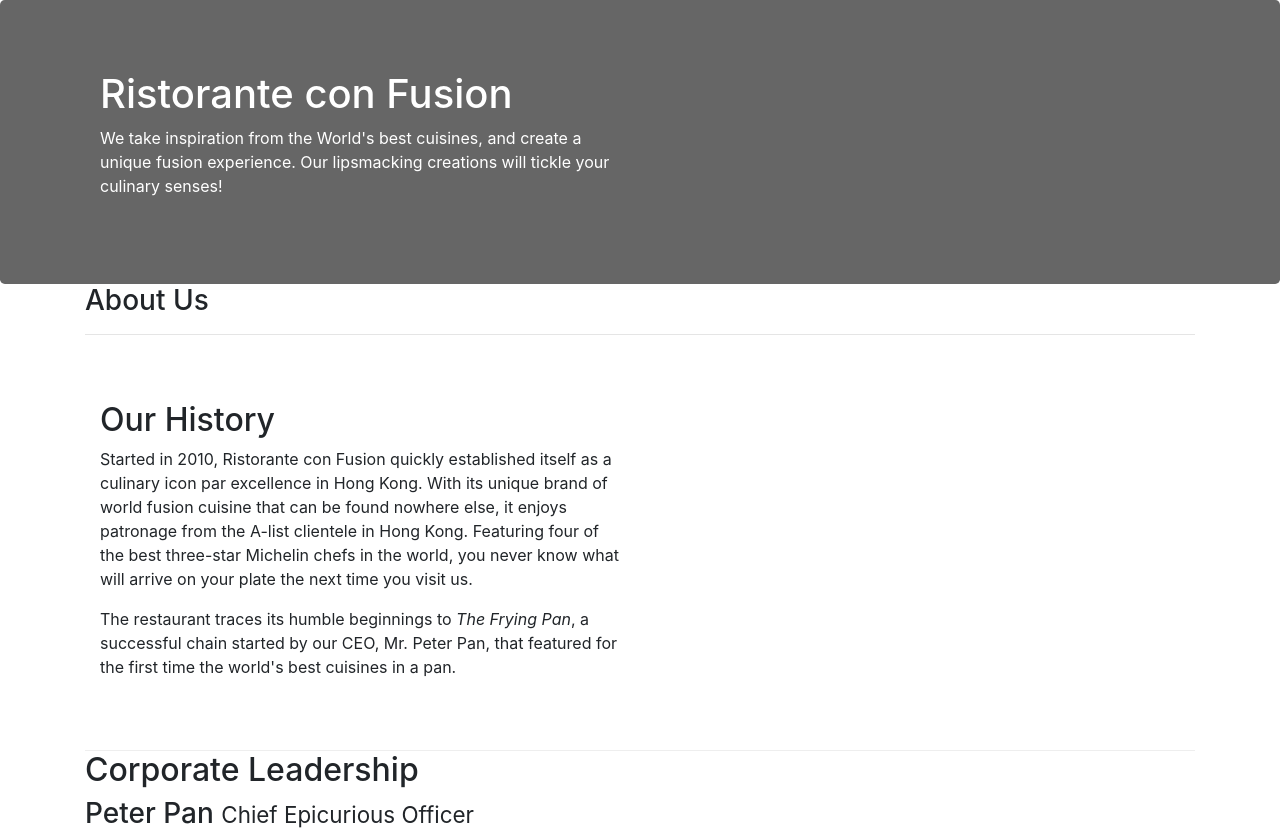
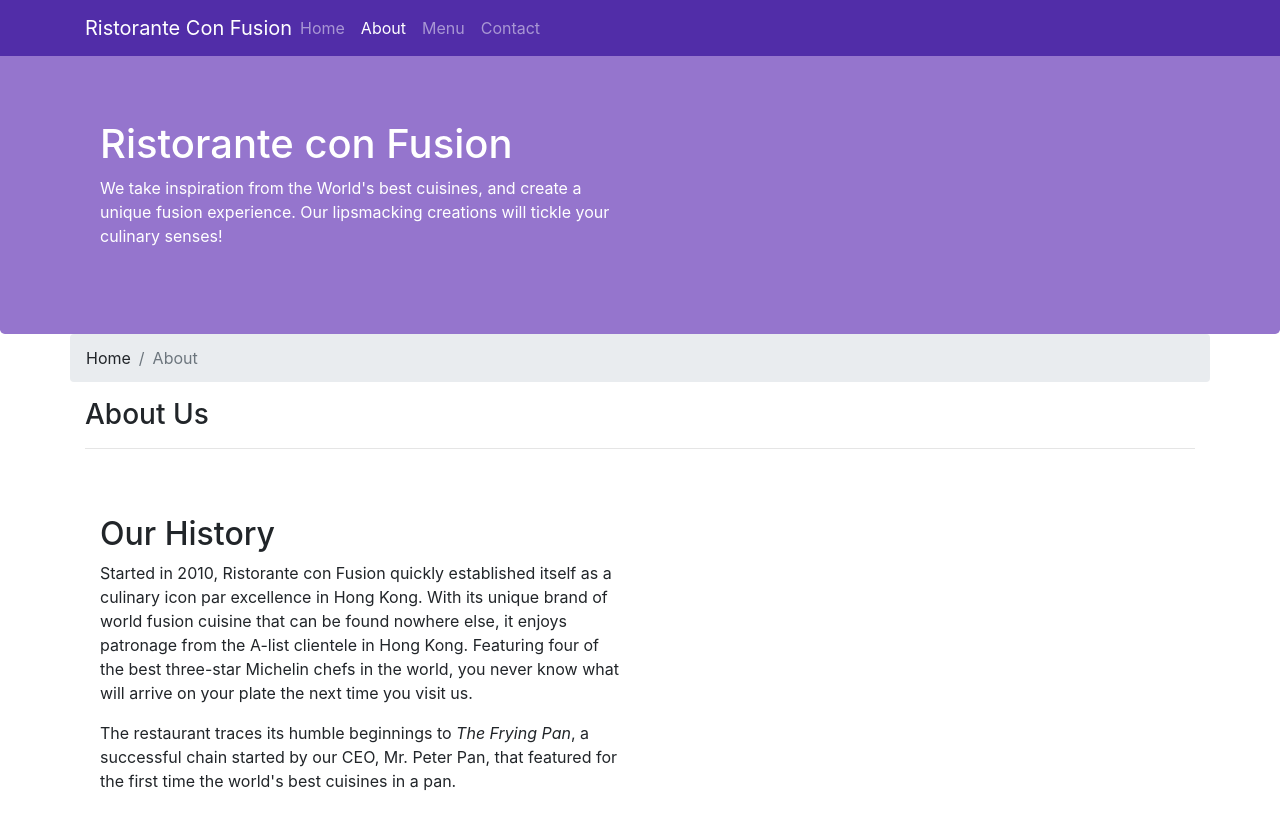
Before and after one commit to laracrawford33/conFusion, a website: page aboutus.html in a window 1280 px wide. Shown: the top 834 px of the page. Drawn offline with nearby package versions, Linux system fonts and the light colour scheme.

Commit message:
Nav and Breadcrumbs

```diff
--- a/aboutus.html
+++ b/aboutus.html
@@ -17,6 +17,22 @@
 </head>
 
 <body>
+    <nav class="navbar navbar-dark navbar-expand-sm fixed-top">
+        <div class="container">
+            <button class="navbar-toggler" type="button" data-toggle="collapse" data-target="#Navbar">
+                <span class="navbar-toggler-icon"></span>
+            </button>
+            <a class="navbar-brand mr-auto" href="index.html">Ristorante Con Fusion</a>
+                <div class="collapse navbar-collapse" id="Navbar">
+                    <ul class="navbar-nav mr-auto">
+                    <li class="nav-item "><a class="nav-link" href="./index.html">Home</a></li>
+                    <li class="nav-item active"><a class="nav-link" href="#">About</a></li>
+                    <li class="nav-item"><a class="nav-link" href="#">Menu</a></li>
+                    <li class="nav-item"><a class="nav-link" href="#">Contact</a></li>
+                </ul>
+            </div>
+        </div>
+    </nav>
 
     <header class="jumbotron">
         <div class="container">
@@ -32,10 +48,14 @@
         </div>
     </header>
 
-    <div>
-        <div>
+
             <div class="container">
-                <div class="title">
+                <div class="row">
+                    <ol class="col-12 breadcrumb">
+                        <li class="breadcrumb-item"><a href="./index.html"></a>Home</li>
+                        <li class="breadcrumb-item active">About</li>
+                    </ol>
+                    <div class="col-12">
                     <h3>About Us</h3>
                     <hr>
                 </div>
@@ -112,8 +132,8 @@
                     <div class="col-4 offset-1 col-sm-2">
                         <h5>Links</h5>
                         <ul class="list-unstyled">
-                            <li><a href="#">Home</a></li>
-                            <li><a href="aboutus.html">About</a></li>
+                            <li><a href="./index.html"></a></li>
+                            <li><a href="#">About</a></li>
                             <li><a href="#">Menu</a></li>
                             <li><a href="#">Contact</a></li>
                         </ul>
--- a/css/styles.css
+++ b/css/styles.css
@@ -22,12 +22,21 @@
 .jumbotron {
     padding: 70px 30px 70px 30px;
     margin: 0px auto;
-    background: #666;
+    background: #9575CD;
     color: #fff;
 }
 
 .address {
     font-size: 80%;
     margin: 0px;
-    color: #555;
+    color: #0f0f0f;
 }
+
+body {
+    padding: 50px 0px 0px 0px;
+    z-index: 0;
+}
+
+.navbar-dark {
+    background-color: #512da8
+}
```
Also changed, not shown: index.html (+18 -1 lines), 1 other file.
